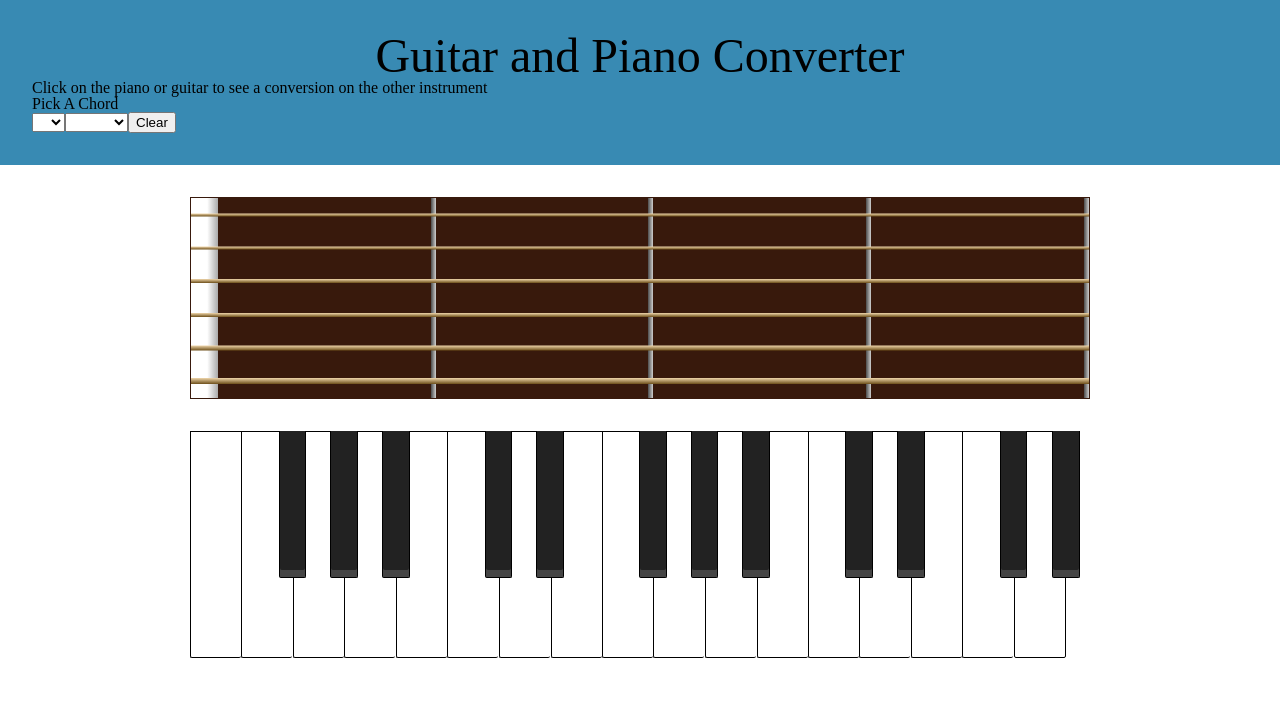
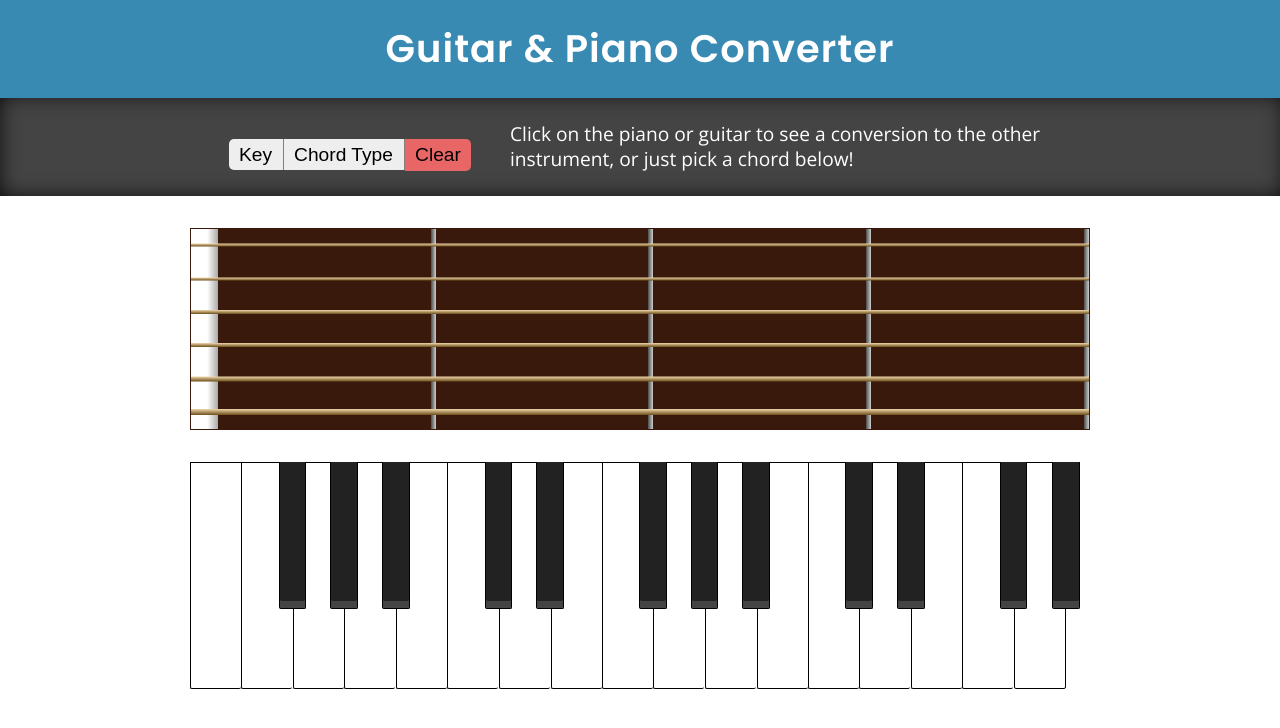
Before and after one commit to cwklausing/guitar-piano-converter, a React (Create React App) app: page / in a window 1280 px wide. Shown: the top 728 px of the page. Built offline with nearby package versions, Linux system fonts and the light colour scheme.

Commit message:
make things prettier: google fonts, nicer buttons, lots of padding/margin adjustments

```diff
--- a/public/index.html
+++ b/public/index.html
@@ -5,8 +5,9 @@
     <meta name="viewport" content="width=device-width, initial-scale=1, shrink-to-fit=no">
     <meta name="theme-color" content="#000000">
     <link rel="manifest" href="%PUBLIC_URL%/manifest.json">
+    <link href="https://fonts.googleapis.com/css?family=Open+Sans|Poppins:600" rel="stylesheet">
     <!-- <link rel="shortcut icon" href="%PUBLIC_URL%/favicon.ico"> -->
-    <title>Guitar To Piano Converter</title>
+    <title>Guitar & Piano Converter | An Interactive App to Convert Between Guitar and Piano</title>
   </head>
   <body>
     <noscript>
--- a/src/App.css
+++ b/src/App.css
@@ -41,19 +41,89 @@ table {
 *
 */
 
-.header {
-	background-color: #388ab3;
-	padding: 2rem;
+body {
+	font-family: 'Open sans', sans-serif;
+}
+
+h1,
+h2,
+h3,
+h4,
+h5,
+h6 {
+	font-family: Poppins, serif;
+	line-height: 1.3;
 }
 
 .header__title {
+	background-color: #388ab3;
+	color: white;
 	font-size: 2rem;
+	letter-spacing: 1px;
 	text-align: center;
+	padding: 1rem 0;
+}
+
+.menu {
+	display: flex;
+	flex-wrap: wrap;
+	align-items: center;
+	color: white;
+	padding: 1.5rem;
+	max-width: 900px;
+	margin: 0 auto;
+}
+
+.menu select,
+.menu button {
+	background-color: #eee;
+	-webkit-appearance: none;
+	border: none;
+    border-right: 1px solid gray;
+    border-radius: 0px;
+	font-size: 1.2rem;
+	padding: 5px 10px;
+}
+
+.menu select:first-of-type {
+	border-top-left-radius: 5px;
+	border-bottom-left-radius: 5px;
+}
+
+.menu button {
+	background-color: #e86666;
+	border-right: none;
+	border-top-right-radius: 5px;
+	border-bottom-right-radius: 5px;
+}
+
+.menu-wrap {
+	background-color: #444;
+	box-shadow: inset 2px -1px 23px -5px black;
+}
+
+.menu__description {
+	order: 1;
+	font-family: 'Open sans', sans-serif;
+	font-size: 1.2rem;
+	width: 100%;
+}
+
+.chord-picker {
+	order: 2;
+	margin: 1rem 0 0;
+	text-align: center;
+	width: 100%;
+}
+
+.chord-picker__wrap {
+	display: inline-block;
 }
 
 /* App Container */
 .app-main {
 	margin: 2rem auto;
+	max-width: 900px;
 	width: 95%;
 }
 
@@ -280,7 +350,18 @@ table {
 	}
 
 	.header__title {
-		font-size: 3rem;
+		font-size: 2.4rem;
+		padding: 1.5rem 0;
+	}
+
+	.menu {
+		flex-wrap: nowrap;
+	}
+
+	.chord-picker {
+		order: 0;
+    	min-width: 20rem;
+	    width: auto;
 	}
 
 	.guitar {
@@ -324,9 +405,6 @@ table {
 * Media XL
 */
 @media only screen and (min-width:1000px) {
-	.app-main {
-		width: 900px;
-	}
 	.piano {
 		height: 225px;
 	}
--- a/src/Header.js
+++ b/src/Header.js
@@ -4,10 +4,7 @@ import Menu from './Menu';
 function Header(props) {
 	return (
 		<header className="header">
-			<h1 className="header__title">Guitar and Piano Converter</h1>
-			<h2 className="header__description">
-				Click on the piano or guitar to see a conversion on the other instrument
-			</h2>
+			<h1 className="header__title">Guitar & Piano Converter</h1>
 			<Menu
 				notes={props.notes}
 				chordData={props.chordData}
--- a/src/Menu.js
+++ b/src/Menu.js
@@ -11,18 +11,26 @@ function Menu(props) {
 	});
 
 	return (
-		<nav className="menu">
-			<h2>Pick A Chord</h2>
+		<section className="menu-wrap">
+			<div className="menu">
+				<div className="chord-picker">
+					<div className="chord-picker__wrap">
 						<select name="chord-roots" value={props.selectedChord.root} onChange={props.onChange}>
-				<option value={false} />
+							<option value={false}>Key</option>
 							{chordRoots}
 						</select>
 						<select name="chord-types" value={props.selectedChord.type} onChange={props.onChange}>
-				<option value={false} />
+							<option value={false}>Chord Type</option>
 							{chordVariations}
 						</select>
 						<button className="button-clear" onClick={props.onClick}>Clear</button>
-		</nav>
+					</div>
+				</div>
+				<h2 className="menu__description">
+					Click on the piano or guitar to see a conversion to the other instrument, or just pick a chord below!
+				</h2>
+			</div>
+		</section>
 	);
 }
 
```
Lines whose indentation alone changed are shown as unchanged.
